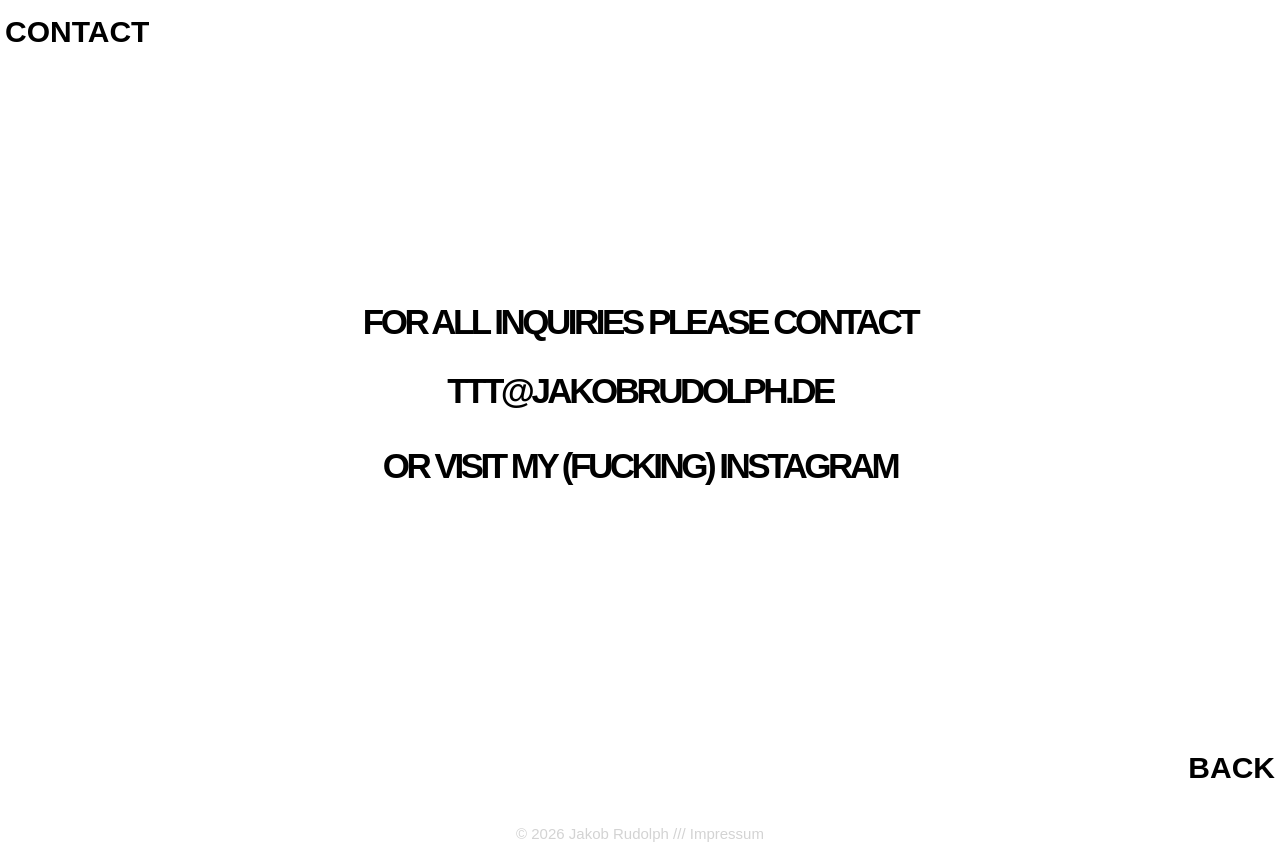
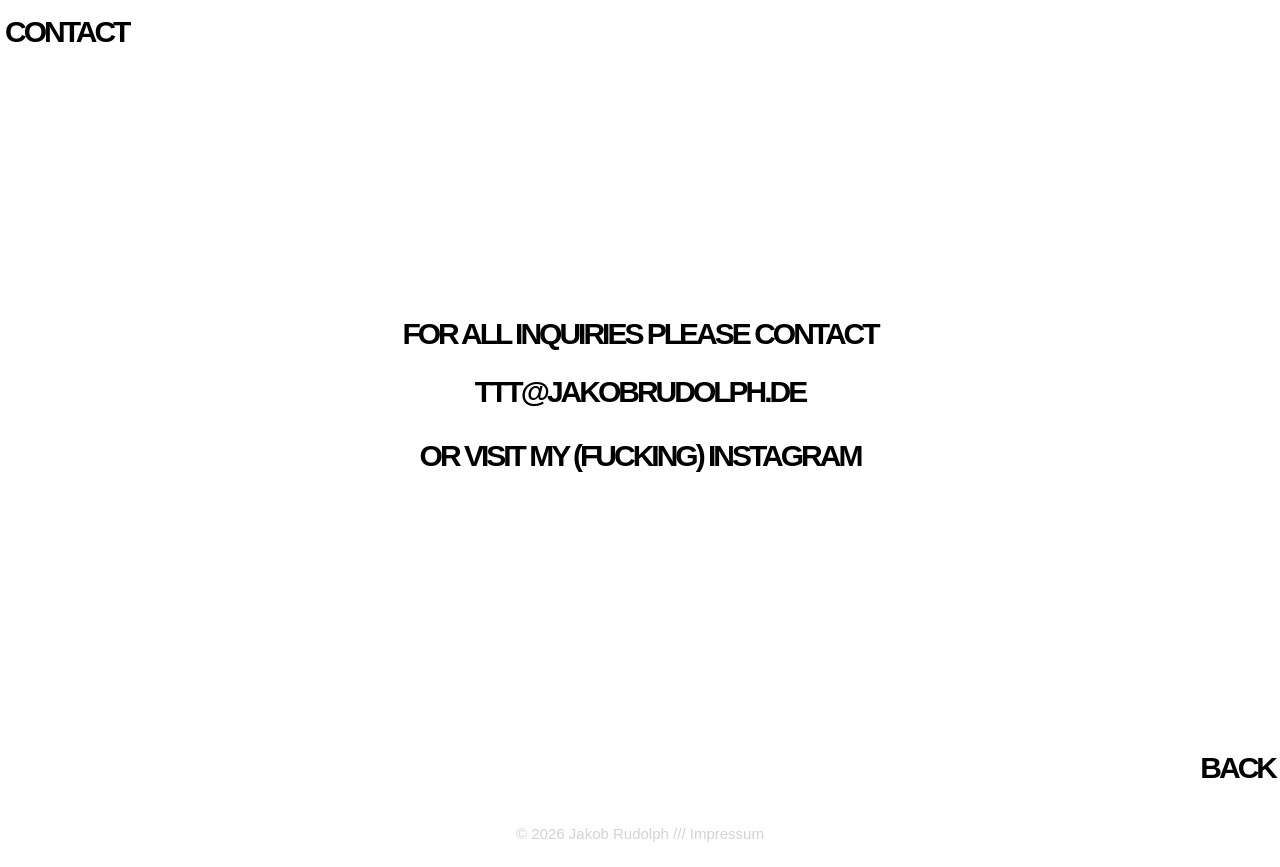
Before and after one commit to jakobrudolph123/jakob_homepage, a plain HTML site: page contact.html in a window 1280 px wide. Drawn offline with Linux system fonts and the light colour scheme.

Commit message:
style.css aktualisieren

```diff
--- a/style.css
+++ b/style.css
@@ -125,6 +125,7 @@ a:hover {
   right: 5px;
   z-index: 9999;
   font-size: 30px;
+  letter-spacing: -0.1em;
   font-weight: bold;
   font-family: Arial, sans-serif;
 }
@@ -135,6 +136,7 @@ a:hover {
   left: 5px;
   z-index: 99999;
   font-size: 30px;
+  letter-spacing: -0.1em;
   font-weight: bold;
   font-family: Arial, sans-serif;
 }
@@ -204,7 +206,7 @@ a:hover {
 }
 
 #contact {
-  font-size: 35px;
+  font-size: 30px;
   font-family: Arial, sans-serif;
   letter-spacing: -0.1em;
   margin: 50px 50px 50px 50px;
```
